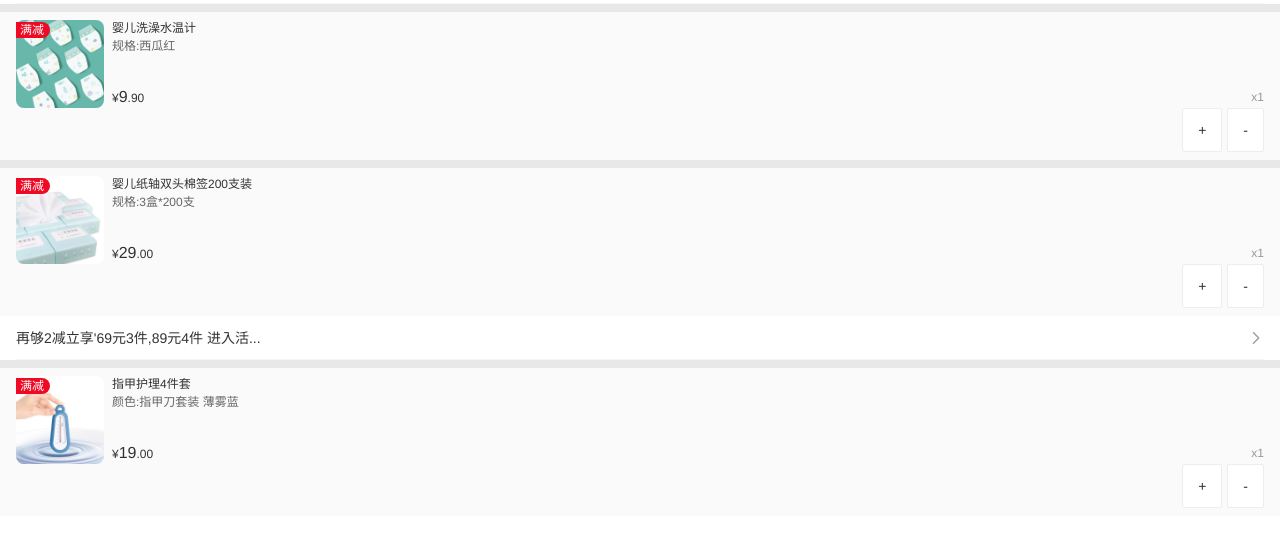
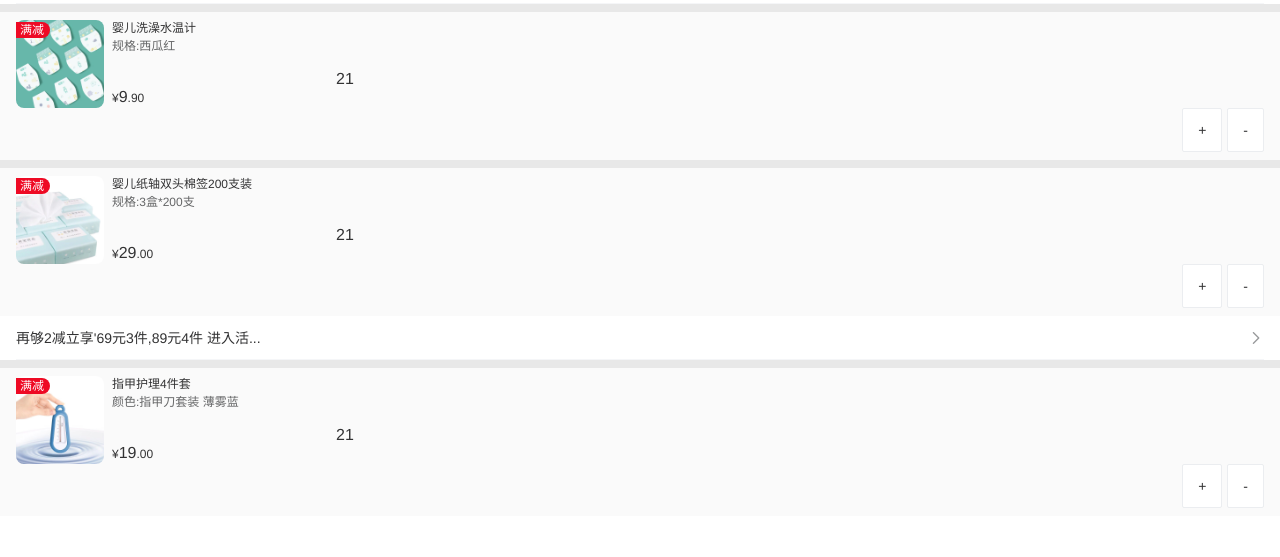
Before and after one commit to baizhaozhao125/baby, a Vue app: page /shopping in a window 1280 px wide. Shown: the part 130-687 px from the top of the page. Built offline with nearby package versions, Linux system fonts and the light colour scheme.

Commit message:
vuex试用

```diff
--- a/src/main.js
+++ b/src/main.js
@@ -1,22 +1,37 @@
 import Vue from 'vue'
 import App from './App.vue'
 import router from './router'
-import store from './store'
+// import store from './store'
 // 导入所有vant 所有组件
 import Vant from 'vant';
 import 'vant/lib/index.css';
 //引入axios
-import axios from "axios";
+import axios from "axios";
 Vue.use(Vant);
 //配置服务端基础地址
-axios.defaults.baseURL="http://127.0.0.1:4000/"
+axios.defaults.baseURL = "http://127.0.0.1:4000/"
 //配置发放请求保存session信息
-axios.defaults.withCredentials = true;
+axios.defaults.withCredentials = true;
 //将axios注册vue
-Vue.prototype.axios = axios;
+Vue.prototype.axios = axios;
 Vue.config.productionTip = false
+// 引入vuex
+import Vuex from "vuex"
+// 注册vuex
+Vue.use(Vuex)
+var store = new Vuex.Store({
+  state: { num: 21 },
+  mutations: {
+    addNum(state) { state.num++ },
+    subNum(state) { state.num-- }
+  },
+  getters: {
+    getAge(state) { return state.num }
+  }
+})
 new Vue({
   router,
   store,
-  render: h => h(App)
+  render: h => h(App),
+  store
 }).$mount('#app')
--- a/src/views/shopping.vue
+++ b/src/views/shopping.vue
@@ -12,7 +12,6 @@
     <van-cell value="再够160.1元立享'满199减20,满299减30 进入...'" is-link />
 
     <van-card
-      num="1"
       tag="满减"
       price="9.90"
       desc="规格:西瓜红"
@@ -20,12 +19,12 @@
       thumb="../assets/Cart/1.jpg"
     >
       <div slot="footer">
-        <van-button>+</van-button>
-        <van-button>-</van-button>
+        <div class="num">{{$store.getters.getAge}}</div>
+        <van-button @click="add1">+</van-button>
+        <van-button @click="sub1">-</van-button>
       </div>
     </van-card>
     <van-card
-      num="1"
       tag="满减"
       price="29.00"
       desc="规格:3盒*200支"
@@ -33,22 +32,24 @@
       thumb="../assets/Cart/2.jpg"
     >
       <div slot="footer">
-        <van-button>+</van-button>
-        <van-button>-</van-button>
+        <div class="num">{{$store.getters.getAge}}</div>
+        <van-button @click="add2">+</van-button>
+        <van-button @click="sub2">-</van-button>
       </div>
     </van-card>
     <van-cell value="再够2减立享'69元3件,89元4件 进入活..." is-link />
     <van-card
-      num="1"
       tag="满减"
       price="19.00"
       desc="颜色:指甲刀套装 薄雾蓝"
       title="指甲护理4件套"
       thumb="../assets/Cart/3.jpg"
+      class="numr"
     >
       <div slot="footer">
-        <van-button>+</van-button>
-        <van-button>-</van-button>
+        <div class="num">{{$store.getters.getAge}}</div>
+        <van-button @click="add">+</van-button>
+        <van-button @click="sub">-</van-button>
       </div>
     </van-card>
     <van-submit-bar  @submit="aaaaa" :price="3050" button-text="提交订单">
@@ -69,6 +70,24 @@ export default {
     },
     aaaaa() {
       this.$router.push({ path: "/order" });
+    },
+    add(){
+      this.$store.commit("addNum")
+    },
+    sub(){
+      this.$store.commit("subNum")
+    },
+    add1(){
+      this.$store.commit("addNum")
+    },
+    sub1(){
+      this.$store.commit("subNum")
+    },
+    add2(){
+      this.$store.commit("addNum")
+    },
+    sub2(){
+      this.$store.commit("subNum")
     }
   }
 };
@@ -81,4 +100,14 @@ export default {
 .parent {
   background: #e8e8e8;
 }
+.num{
+  position:absolute;
+  font-size:1rem;
+  margin-bottom:1rem;
+  left: 21rem;
+  bottom:3.5rem
+}
+.numr{
+  position: relative;
+}
 </style>
```
